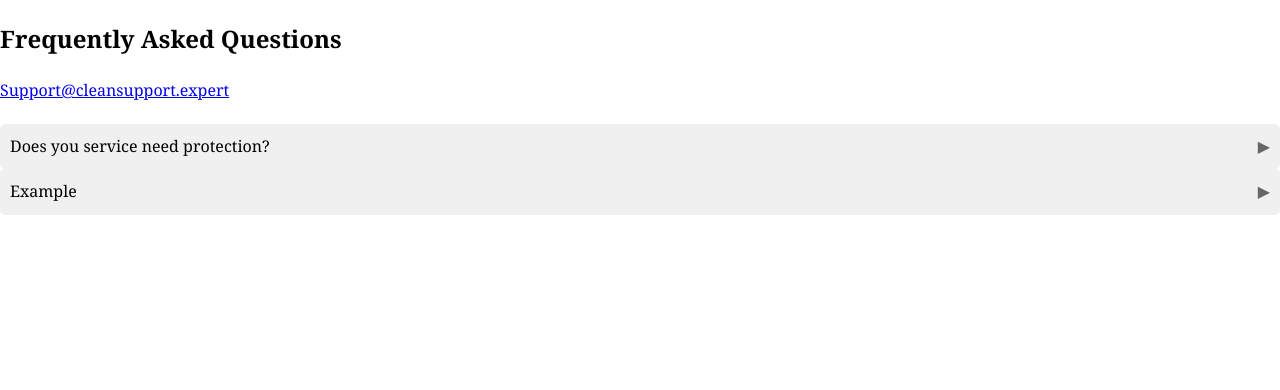
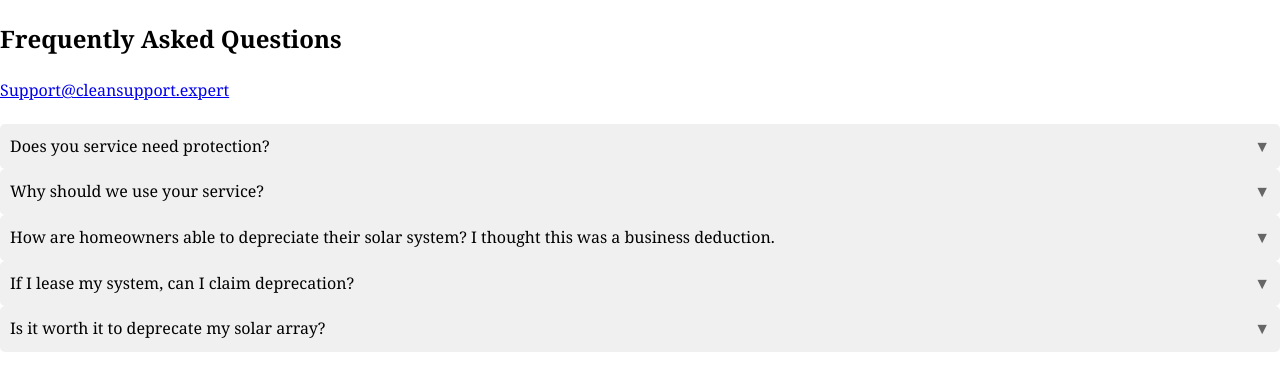
Before and after one commit to LetsGetRemixed/TaxWebsite, a React (Create React App) app in the folder taxwebsite/: page /faq in a window 1280 px wide. Shown: the top 390 px of the page. Built offline with nearby package versions, Linux system fonts and the light colour scheme.

Commit message:
Added questions and answers

```diff
--- a/taxwebsite/src/Pages/FAQ.jsx
+++ b/taxwebsite/src/Pages/FAQ.jsx
@@ -14,11 +14,23 @@ const FAQ = () => {
     const faqData = [
         {
             question: 'Does you service need protection?',
-            answer: 'Yes'
+            answer: 'Yes, our Certified Public Accountant (CPA) team will handle any audit issues related to solar deprecation.'
         },
         {
-            question: 'Example',
-            answer: 'No'
+            question: 'Why should we use your service?',
+            answer: 'We enable residential solar owners the ability to depreciate their solar systems, which decrease their overall cost.'
+        },
+        {
+            question: 'How are homeowners able to depreciate their solar system? I thought this was a business deduction.',
+            answer: 'When utilities give you credit for renewable energy that is sent to the grid (NET metering), this is considered a barter arrangement that creates "income" for you. Since renewable energy is generating income, you can depreciate the asset.'
+        },
+        {
+            question: 'If I lease my system, can I claim deprecation?',
+            answer: 'No, you own your system. If you paid cash or have a loan you qualify for the Federal Tax Credit and you are allowed to depreciate you system.'
+        },
+        {
+            question: 'Is it worth it to deprecate my solar array?',
+            answer: 'The typical homeowner will see an additional savings of 19%'
         }
     ]
   return (
@@ -37,7 +49,7 @@ const FAQ = () => {
                             style={{ cursor: 'pointer' }}
                         >
                             <div className='question-text'>{faq.question}</div>
-                            <div className='arrow'>{openQuestion.includes(index) ? '▼' : '▶'}</div>
+                            <div className='arrow'>{openQuestion.includes(index) ? '▲' : '▼'}</div>
                         </div>
                         {openQuestion.includes(index) && <div className='answer'> {faq.answer} </div>}
                     </div>
```
